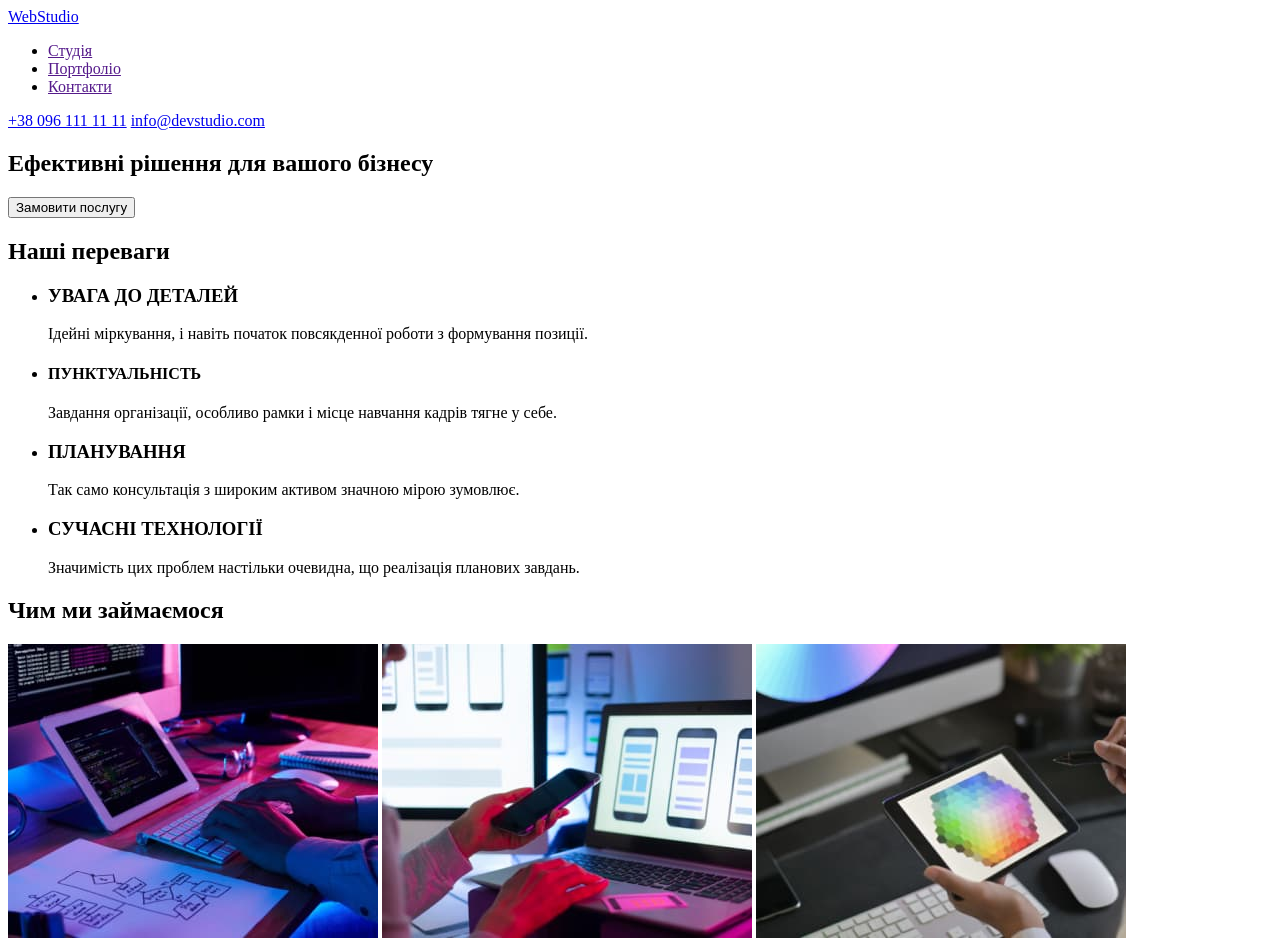
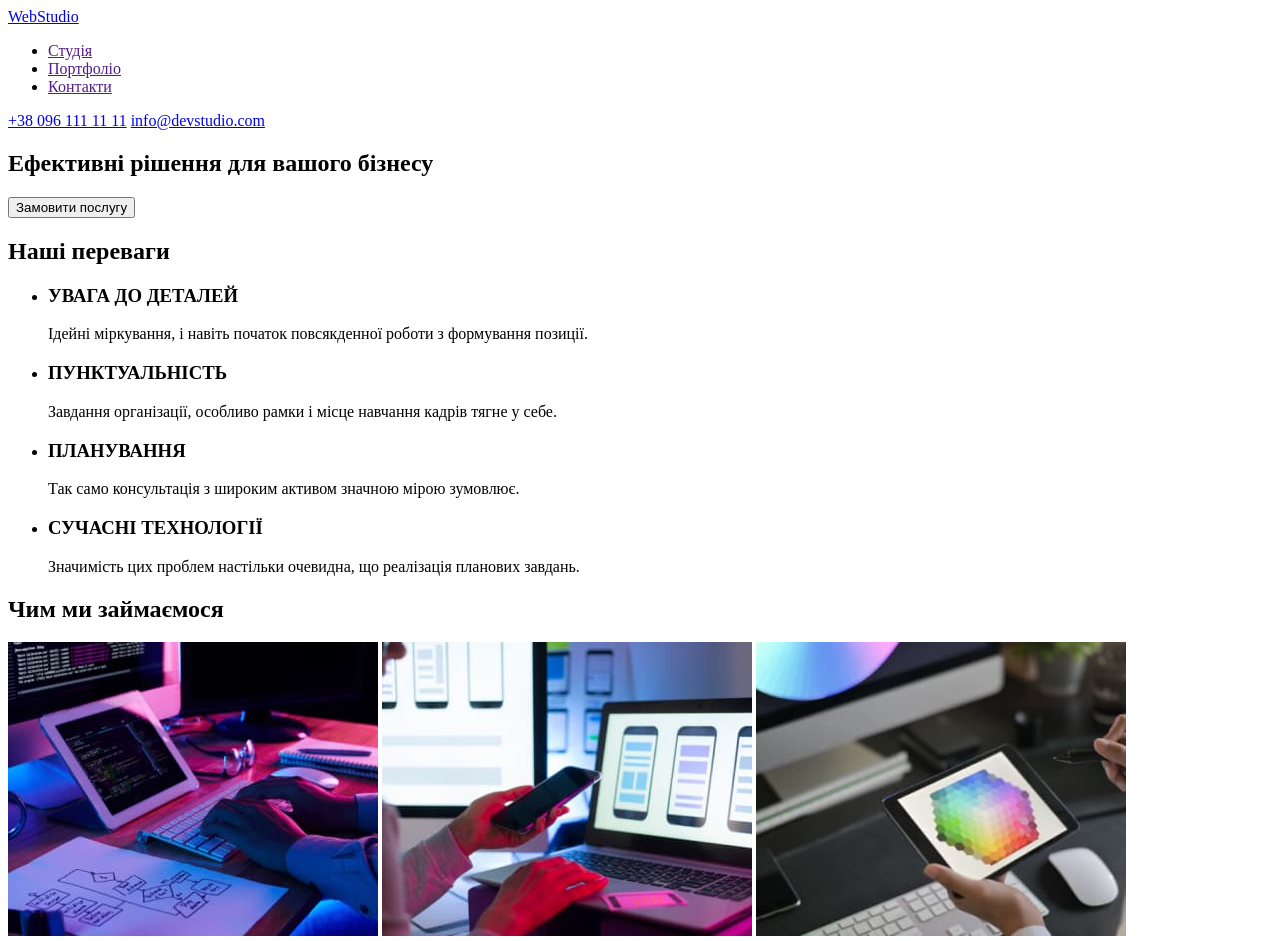
Before and after one commit to VladKovbych/goit-markup-hw-01, a plain HTML site: page index.html in a window 1280 px wide. Shown: the top 941 px of the page. Drawn offline with Linux system fonts and the light colour scheme.

Commit message:
Update index.html

```diff
--- a/index.html
+++ b/index.html
@@ -36,7 +36,7 @@
 						<p>Ідейні міркування, і навіть початок повсякденної роботи з формування позиції.</p>
 					</li>
 					<li>
-						<h4>ПУНКТУАЛЬНІСТЬ</h4>
+						<h3>ПУНКТУАЛЬНІСТЬ</h3>
 						<p>Завдання організації, особливо рамки і місце навчання кадрів тягне у себе.</p>
 					</li>
 					<li>
```
